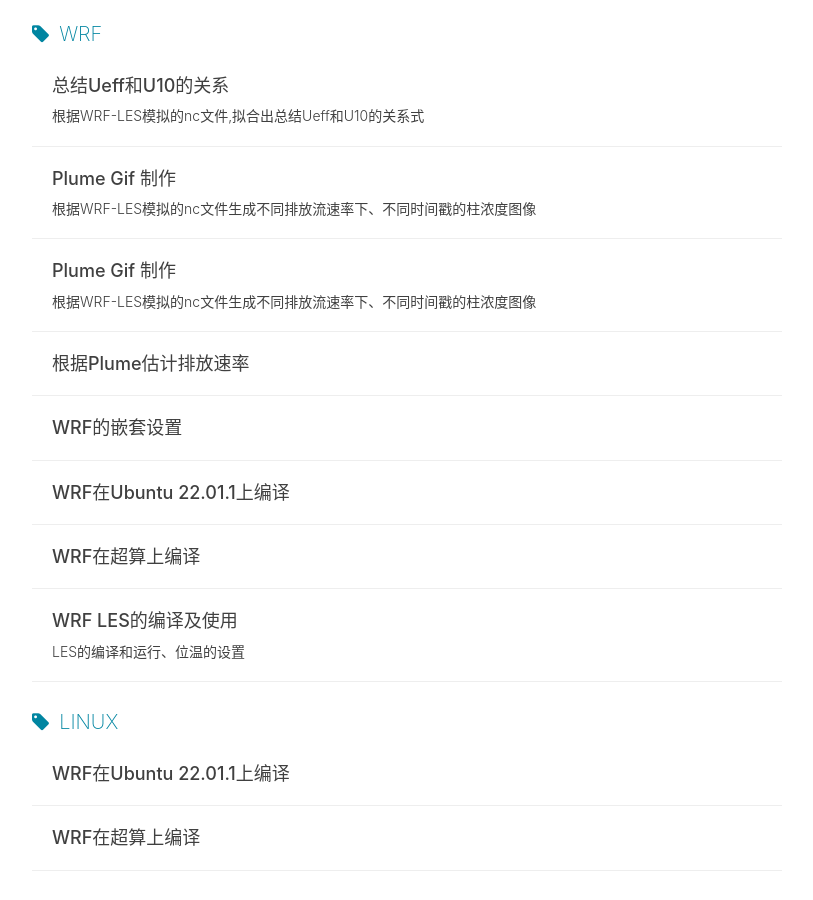
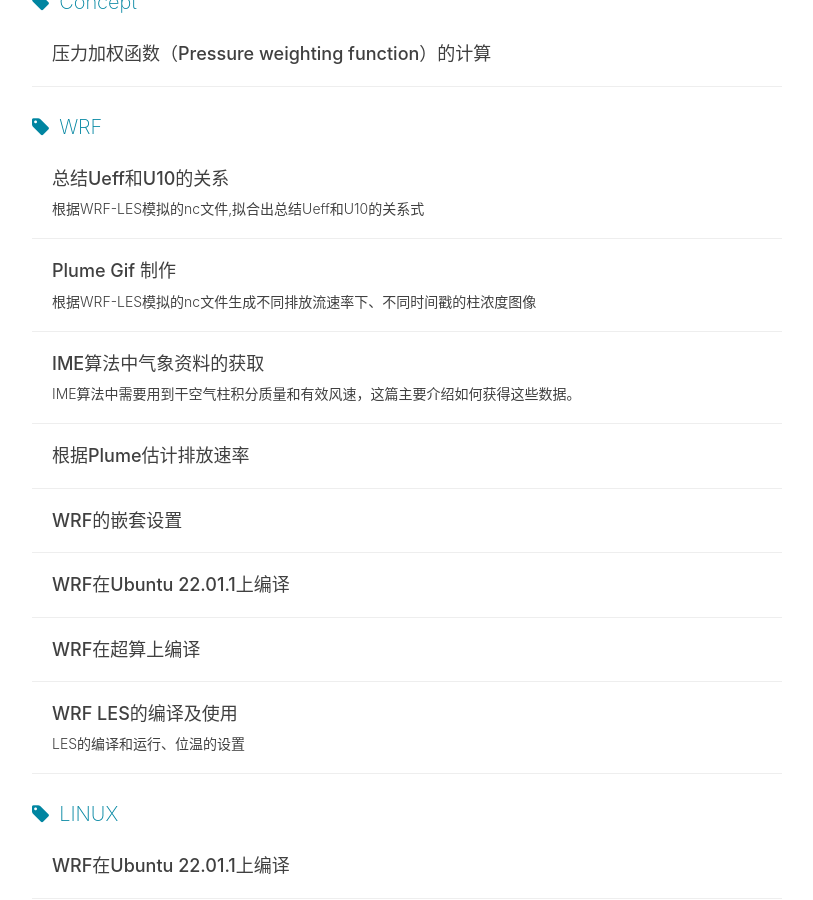
Before and after one commit to peisipand/peisipand.github.io, a Jekyll site: the page built from tags.html, in a window 1280 px wide and 900 px high, scrolled down 1464 px. Shown: the whole window, without its empty margins (233-1046 px from the left). Built offline with Jekyll 4.4.1, drawn with Linux system fonts in a browser that asks for light colours; nearby versions of some CDN libraries; comment, search, counter and statistics services are not loaded; some of the changed text lies outside the part shown.

Commit message:
10th commit

````diff
--- a/_posts/2024-01-10-Matlab_IME meteorological parameters.md
+++ b/_posts/2024-01-10-Matlab_IME meteorological parameters.md
@@ -1,13 +1,14 @@
 ---
 layout:     post
-title:      Plume Gif 制作
-subtitle:   根据WRF-LES模拟的nc文件生成不同排放流速率下、不同时间戳的柱浓度图像
+title:      IME算法中气象资料的获取
+subtitle:   IME算法中需要用到干空气柱积分质量和有效风速，这篇主要介绍如何获得这些数据。
 date:       2024-01-10
 author:     Peisipand
 header-img: img/art-Anaconda-TensorFlow.jpg
 catalog: true
 tags:
     - WRF
+    - Matlab
 ---
 
 
@@ -148,7 +149,7 @@
 end
 ```
 
-2.3 获取某经纬度处的风速
+## 2.3 获取某经纬度处的风速
 
 以上两个函数均用到了 find_index_based_coor 函数，该函数根据输入的经纬度返回行列号。
 
````
Also changed, not shown: other parts of _posts/2024-01-10-Matlab_IME meteorological parameters.md (+1 -1 lines).
